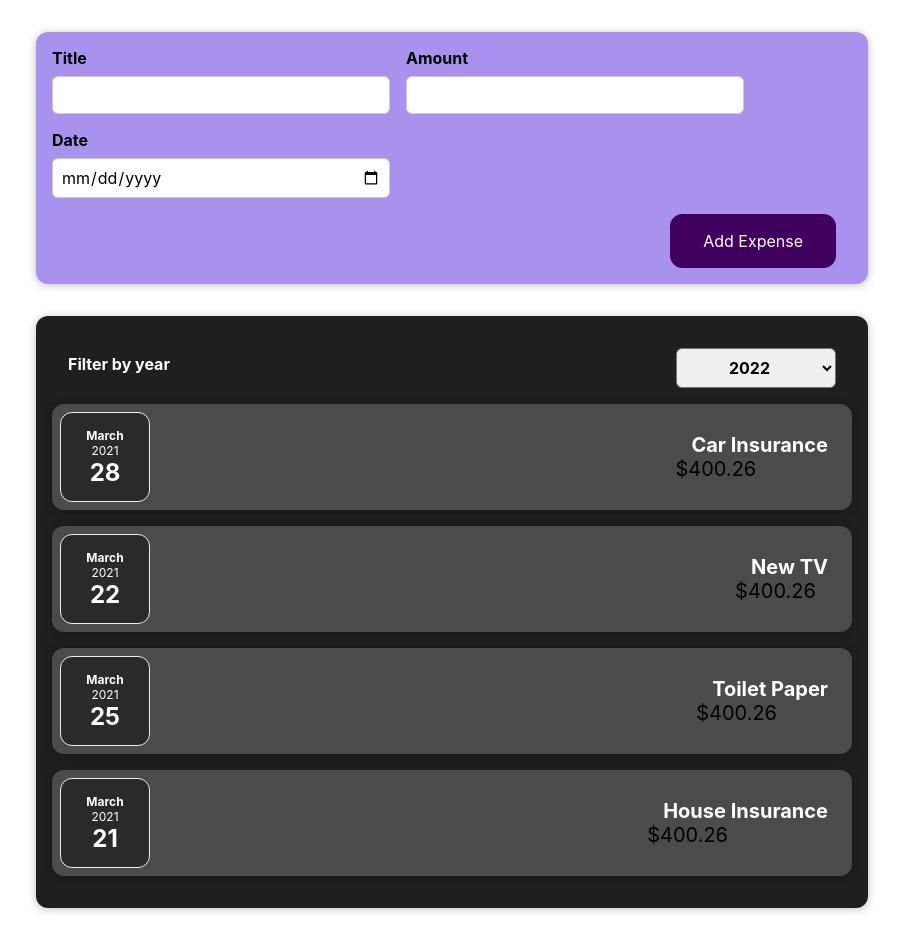
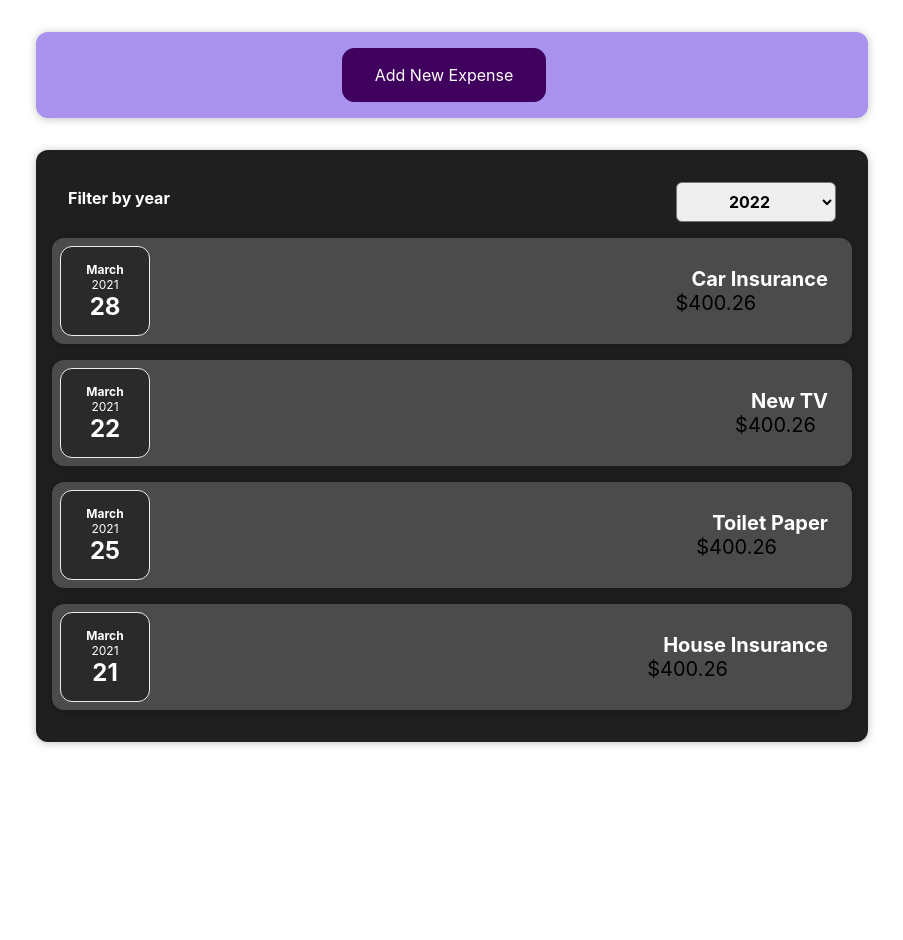
Before and after one commit to geraldakinola/React-App, a React (Create React App) app: page / in a window 1280 px wide. Shown: the whole page, without its empty margins (188-1091 px from the left). After the commit the page ends 800 px from the top, so only its background shows below. Built offline with nearby package versions, Linux system fonts and the light colour scheme.

Commit message:
Exercise on useState

```diff
--- a/src/App.js
+++ b/src/App.js
@@ -13,8 +13,11 @@
   ]
 const App = () => {
  const [expenses, setExpenses] = useState(DUMMY_EXPENSES);
-  const addExpenseHandler = expense => {
-  setExpenses([expense, ...expenses]);
+
+ const addExpenseHandler = expense => {
+  setExpenses (prevExpenses => {
+    return [expense, ...prevExpenses]
+  });
   };
   // return (
   //   <div>
--- a/src/components/NewExpense/ExpenseForm.js
+++ b/src/components/NewExpense/ExpenseForm.js
@@ -39,7 +39,7 @@
     // setEnteredDate(event.target.value)
     //  SetUserInput({
     //  ...userInput,
-    //   enteredDate: event.target.value
+    //   enteredDate: event.target.value~
     // })
   };
 
@@ -80,6 +80,7 @@
         </div>
        </div>
        <div className="new-expense__actions">
+        <button type="button" onClick={props.onCancel}>Cancel</button>
         <button type="submit">Add Expense</button>
        </div>
     </form>
--- a/src/components/NewExpense/NewExpense.js
+++ b/src/components/NewExpense/NewExpense.js
@@ -1,23 +1,34 @@
-import React from "react";
+import React, { useState} from "react";
 
 import ExpenseForm from "./ExpenseForm";
 
 import './NewExpense.css';
 
 const NewExpense = (props) => {
+const [isEditing, setIsEditing] = useState(false);
+
    const saveExpenseDataHandler = (enteredExpenseData) => {
     const expenseData = {
         ...enteredExpenseData,
         id: Math.random ().toString()
     };
   props.onAddExpense(expenseData)
-   };
+  setIsEditing (false);
+};
 
 
+   const startEditingHandler = () => {
+    setIsEditing(true)
+   }
+
+   const stopEditingHandler = () => {
+    setIsEditing (false);
+   }
 
     return (
         <div className="new-expense">
-    <ExpenseForm onSaveExpenseData={saveExpenseDataHandler} />
+            {!isEditing && <button onClick={startEditingHandler}>Add New Expense</button>}
+    {isEditing && <ExpenseForm onSaveExpenseData={saveExpenseDataHandler} onCancel={stopEditingHandler} />}
     </div>
     );
 
```
